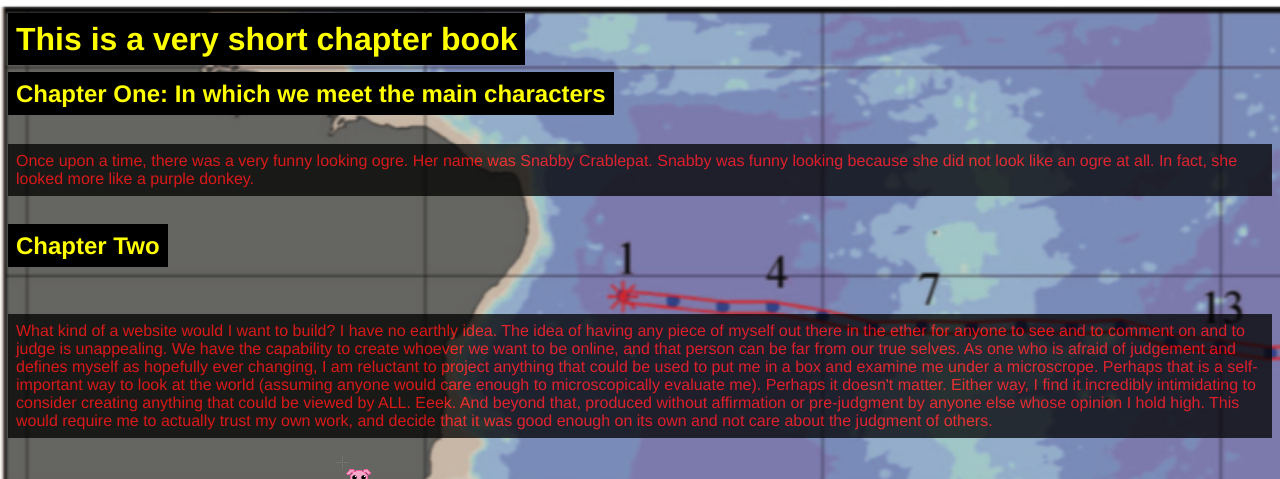
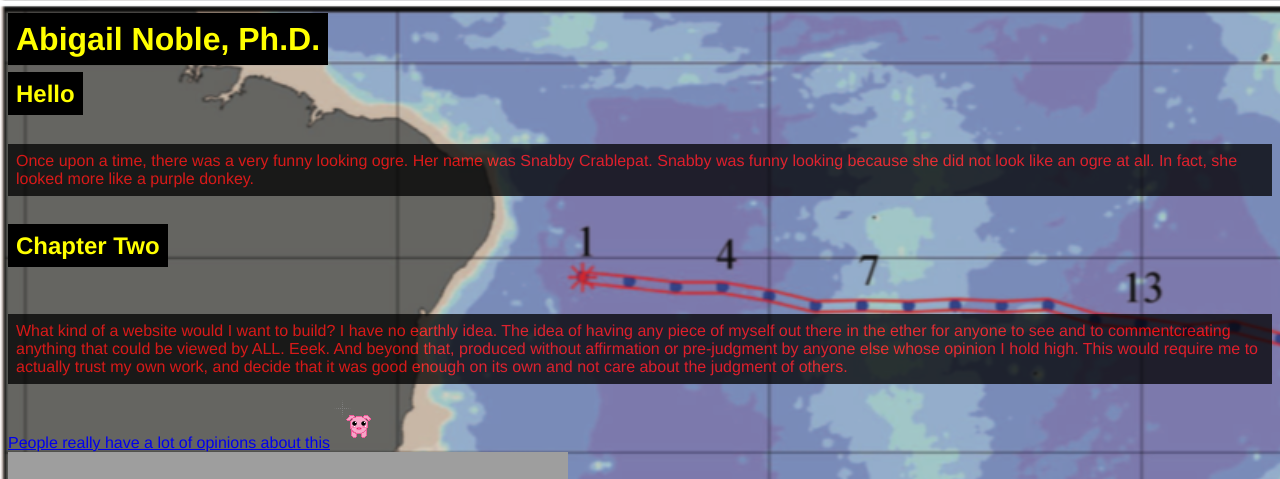
Before and after one commit to chels89/abigailnoble.github.io, a plain HTML site: page index.html in a window 1280 px wide. Shown: the top 479 px of the page. Drawn offline with Linux system fonts and the light colour scheme; grey boxes are pictures that could not be loaded.

Commit message:
Tested branch update

```diff
--- a/index.html
+++ b/index.html
@@ -5,15 +5,15 @@
     <link rel="stylesheet" type="text/css" href="styles.css">
   </head>
   <body>
-  	<h1><span class="title">This is a very short chapter book</span></h1>
-  	  <h2><span class="title">Chapter One: In which we meet the main characters</span></h2>
+  	<h1><span class="title">Abigail Noble, Ph.D.</span></h1>
+  	  <h2><span class="title">Hello</span></h2>
   	  <p>
   	  <a class="ogreintro">Once upon a time, there was a very funny looking ogre. Her name was Snabby Crablepat. </a>
   	  <a class="donkeyintro">Snabby was funny looking because she did not look like an ogre at all. In fact, she looked more like a purple donkey.</a>
   	  </p>
   	  <h2><span class="title">Chapter Two</span></h2>
   	  <br>
-  	  <a id="randomthoughts"><p>What kind of a website would I want to build? I have no earthly idea. The idea of having any piece of myself out there in the ether for anyone to see and to comment on and to judge is unappealing.  We have the capability to create whoever we want to be online, and that person can be far from our true selves.  As one who is afraid of judgement and defines myself as hopefully ever changing, I am reluctant to project anything that could be used to put me in a box and examine me under a microscrope.  Perhaps that is a self-important way to look at the world (assuming anyone would care enough to microscopically evaluate me).  Perhaps it doesn't matter. Either way, I find it incredibly intimidating to consider creating anything that could be viewed by ALL. Eeek. And beyond that, produced without affirmation or pre-judgment by anyone else whose opinion I hold high.  This would require me to actually trust my own work, and decide that it was good enough on its own and not care about the judgment of others.</a></p>
+  	  <a id="randomthoughts"><p>What kind of a website would I want to build? I have no earthly idea. The idea of having any piece of myself out there in the ether for anyone to see and to commentcreating anything that could be viewed by ALL. Eeek. And beyond that, produced without affirmation or pre-judgment by anyone else whose opinion I hold high.  This would require me to actually trust my own work, and decide that it was good enough on its own and not care about the judgment of others.</a></p>
   	  <a target="_blank" href="https://www.google.com/search?q=everyone+has+access+to+the+internet&oq=everyone+has+access+to+the+internet&aqs=chrome..69i57j0l3.5462j0j9&sourceid=chrome&ie=UTF-8" class=firstlink>People really have a lot of opinions about this</a>
   	  <img src="images/minipiggie.png">
 <br>
```
